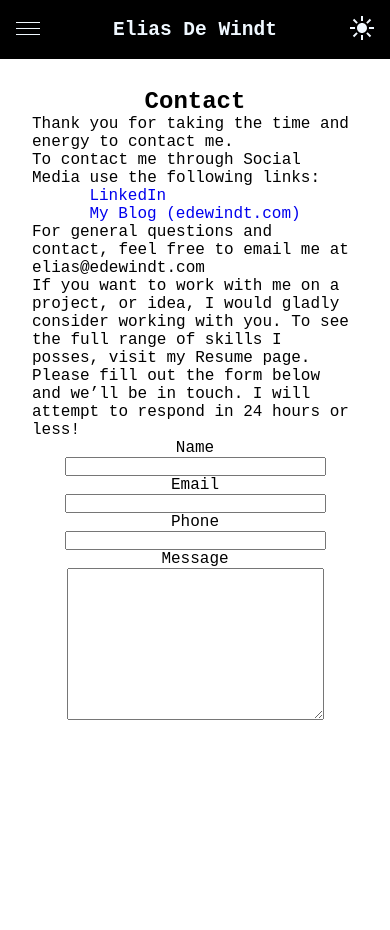
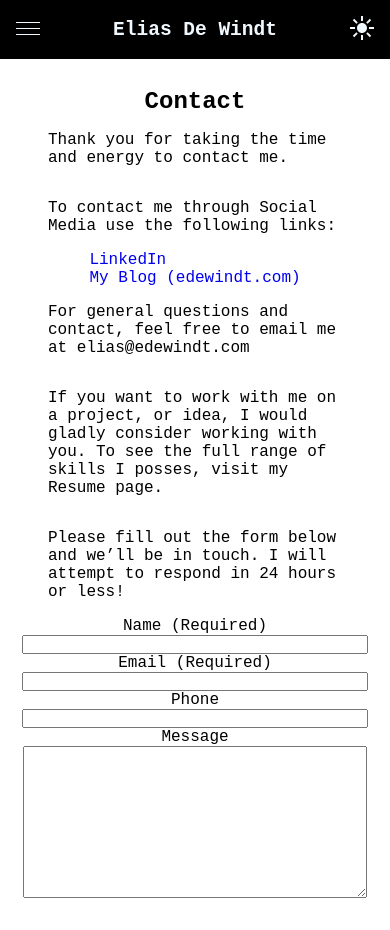
Before and after one commit to edewindt/Portfolio, a SvelteKit app: page /normal-ui/contact in a window 390 px wide. Before the commit the page ends 844 px from the top, so only its background shows below. Built offline with nearby package versions, Linux system fonts and the light colour scheme.

Commit message:
Made inputs responsive

```diff
--- a/src/routes/normal-ui/contact/+page.svelte
+++ b/src/routes/normal-ui/contact/+page.svelte
@@ -19,14 +19,11 @@
 		</p>
 
 		<form action="">
-			<label for="">Name</label><input type="text" /><label for="">Email</label><input
-				type="text"
-			/><label for="">Phone</label><input type="text" /><label for="">Message</label><textarea
-				name=""
-				id=""
-				cols="30"
-				rows="10"
-			/>
+			<label for="">Name (Required)</label><input type="text" /><label for=""
+				>Email (Required)</label
+			><input type="text" /><label for="">Phone</label><input type="text" /><label for=""
+				>Message</label
+			><textarea name="" id="" cols="30" rows="10" />
 		</form>
 	</div>
 </section>
@@ -51,6 +48,14 @@
 		flex-direction: column;
 	}
 	input {
-		width: 100%;
+		width: 40rem;
+		max-width: calc(100vw - 3rem);
+	}
+	textarea {
+		width: 40rem;
+		max-width: calc(100vw - 3rem);
+	}
+	.contact p {
+		margin: 1rem;
 	}
 </style>
```
